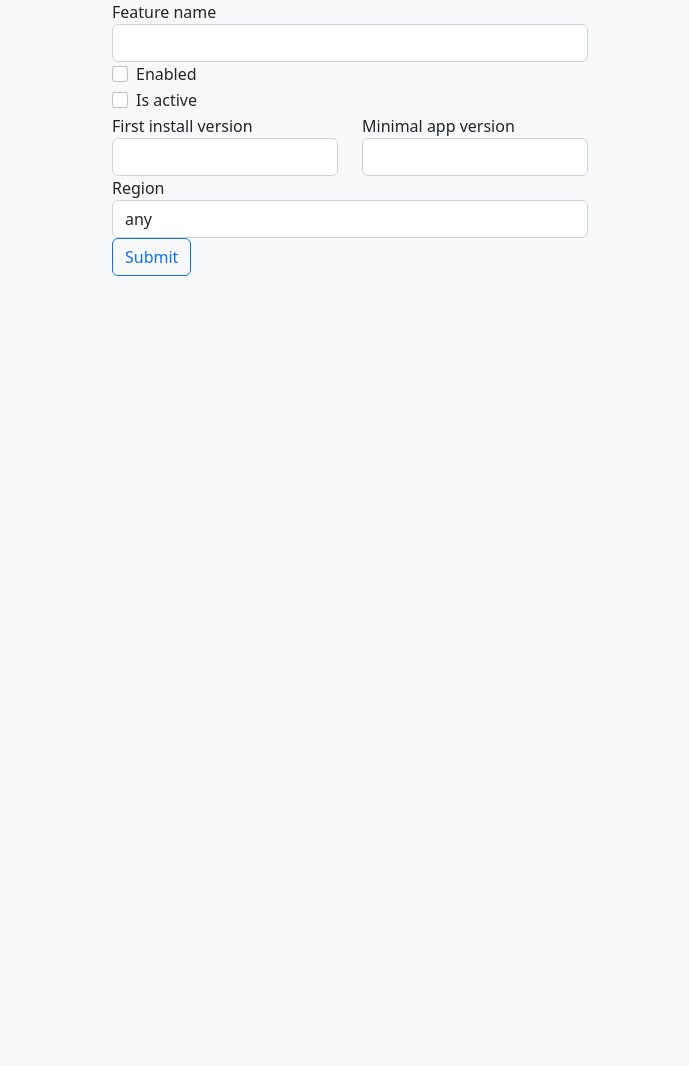
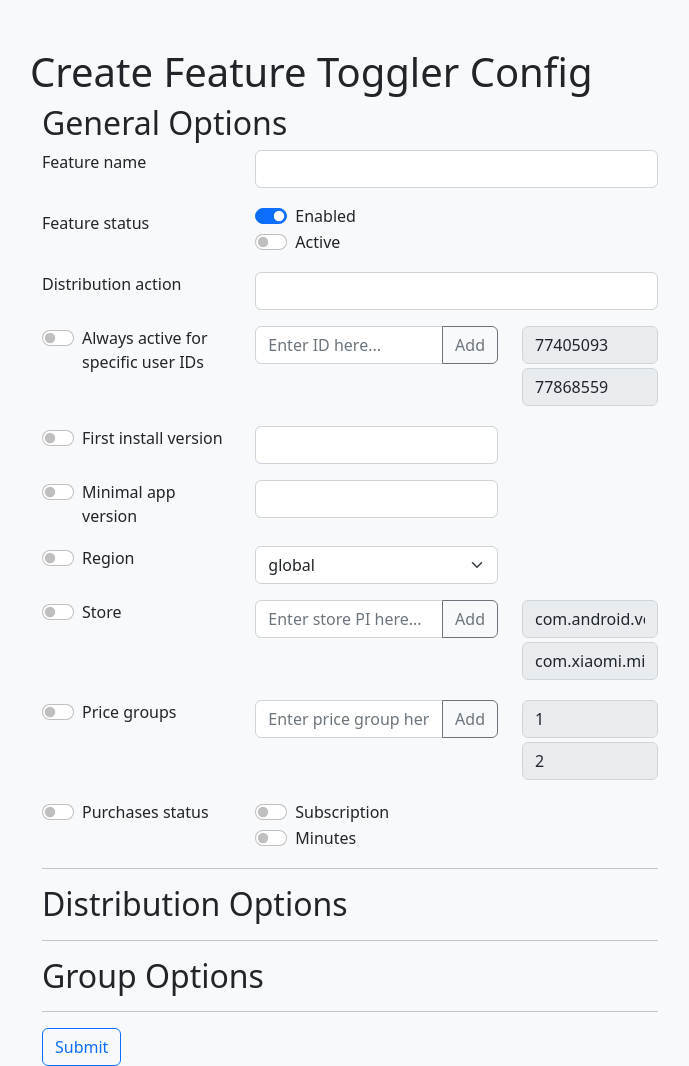
Before and after one commit to crackhead-koala/feature-toggler-config-generator, a Flask app: page / in a window 1280 px wide. Shown: the whole page, without its empty margins (290-979 px from the left). Before the commit the page ends 276 px from the top, so only its background shows below. Run offline with Flask 2, Linux system fonts and the light colour scheme; some libraries are stand-ins or nearby versions.

Commit message:
Add items to form

```diff
--- a/app/static/css/main.css
+++ b/app/static/css/main.css
@@ -0,0 +1,4 @@
+body {
+    width: 50%;
+    margin: auto;
+}
--- a/app/templates/main.html
+++ b/app/templates/main.html
@@ -1,64 +1,181 @@
 <!DOCTYPE html>
 <html lang="en">
 <head>
-    <meta charset="UTF-8"/>
-    <meta http-equiv="X-UA-Compatible" content="IE=edge"/>
-    <meta name="viewport" content="width=device-width, initial-scale=1.0"/>
+    <meta charset="UTF-8">
+    <meta http-equiv="X-UA-Compatible" content="IE=edge">
+    <meta name="viewport" content="width=device-width, initial-scale=1.0">
 
     <!-- Bootstrap CSS -->
-    <link rel="stylesheet" href="../static/css/bootstrap.css"/>
+    <link rel="stylesheet" href="../static/css/bootstrap.css">
 
     <!-- Custom CSS -->
-    <link rel="stylesheet" href="../static/css/main.css"/>
+    <link rel="stylesheet" href="../static/css/main.css">
 
     <title>Feature Toggler Config Editor</title>
 </head>
-<body class="bg-light">
+<body class="bg-light mt-5">
 
-    <form action="" style="width: 500px; margin: auto;">
+    <h1>Create Feature Toggler Config</h1>
+
+    <form action="">
         <div class="container">
 
-            <div class="form-group">
-                <label for="feature" class="from-label">Feature name</label>
-                <input type="text" id="feature" class="form-control"/>
+            <h2>General Options</h2>
+
+            <div class="row mb-3">
+                <label class="col-4 col-from-label" for="feature">Feature name</label>
+                <div class="col-8">
+                    <input class="form-control" type="text" id="feature">
+                </div>
             </div>
 
-            <div class="form-check">
-                <label for="enabled" class="form-check-label">Enabled</label>
-                <input type="checkbox" id="enabled" class="form-check-input"/>
-            </div>
-
-            <div class="form-check">
-                <label for="is_active" class="form-check-label">Is active</label>
-                <input type="checkbox" id="is_active" class="form-check-input"/>
-            </div>
-
-            <div class="row">
-                <div class="col">
-                    <div class="form-group">
-                        <label for="first_install" class="from-label">First install version</label>
-                        <input type="text" id="first_install" class="form-control"/>
+            <div class="row mb-3">
+                <label class="col-4 col-form-label" for="feature-status">Feature status</label>
+                <div class="col-8" id="feature-status">
+                    <div class="form-check form-switch">
+                        <input class="form-check-input" type="checkbox" id="enabled" checked>
+                        <label class="form-check-label" for="enabled">Enabled</label>
                     </div>
-                </div>
-
-                <div class="col">
-                    <div class="form-group">
-                        <label for="minimal_app_version" class="from-label">Minimal app version</label>
-                        <input type="text" id="first_install" class="form-control"/>
+                    <div class="form-check form-switch">
+                        <input class="form-check-input" type="checkbox" id="is-active">
+                        <label class="form-check-label" for="is-active">Active</label>
                     </div>
                 </div>
             </div>
 
-            <div class="form-group">
-                <label for="region" class="from-label">Region</label>
-                <select name="region" id="region" class="form-control">
-                    <option value="any">any</option>
-                    <option value="global">global</option>
-                    <option value="ru">ru</option>
-                </select>
+            <div class="row mb-3">
+                <label class="col-4 col-from-label" for="distribution-event">Distribution action</label>
+                <div class="col-8">
+                    <input class="form-control" type="text" id="distribution-event">
+                </div>
             </div>
 
-            <button type="submit" class="btn btn-outline-primary">Submit</button>
+            <div class="row mb-3">
+                <div class="col-4">
+                    <div class="form-check form-switch">
+                        <input class="form-check-input" type="checkbox" id="use-always-active-for-ids">
+                        <label class="form-check-label" for="use-always-active-for-ids">Always active for specific user IDs</label>
+                    </div>
+                </div>
+                <div class="col-5">
+                    <div class="input-group">
+                        <input class="form-control" type="text" placeholder="Enter ID here...">
+                        <button class="btn btn-outline-secondary" type="button" id="always-active-for-ids-addon">Add</button>
+                    </div>
+                </div>
+                <div class="col-3">
+                    <input class="form-control mb-1" type="text" value="77405093" disabled readonly>
+                    <input class="form-control mb-1" type="text" value="77868559" disabled readonly>
+                </div>
+            </div>
+
+            <div class="row mb-3">
+                <div class="col-4">
+                    <div class="form-check form-switch">
+                        <input class="form-check-input" type="checkbox" id="use-first-install">
+                        <label class="from-check-label" for="use-first-install">First install version</label>
+                    </div>
+                </div>
+                <div class="col-5">
+                    <input class="form-control" type="text">
+                </div>
+            </div>
+
+            <div class="row mb-3">
+                <div class="col-4">
+                    <div class="form-check form-switch">
+                        <input class="form-check-input" type="checkbox" id="use-minimal-app-version">
+                        <label class="form-check-label" for="use-minimal-app-version">Minimal app version</label>
+                    </div>
+                </div>
+                <div class="col-5">
+                    <input class="form-control" type="text">
+                </div>
+            </div>
+
+            <div class="row mb-3">
+                <div class="col-4">
+                    <div class="form-check form-switch">
+                        <input class="form-check-input" type="checkbox" id="use-region">
+                        <label class="form-check-label" for="use-region">Region</label>
+                    </div>
+                </div>
+                <div class="col-5">
+                    <select class="form-select" name="region">
+                        <option value="global">global</option>
+                        <option value="ru">ru</option>
+                    </select>
+                </div>
+            </div>
+
+            <div class="row mb-3">
+                <div class="col-4">
+                    <div class="form-check form-switch">
+                        <input class="form-check-input" type="checkbox" id="use-store">
+                        <label class="form-check-label" for="use-store">Store</label>
+                    </div>
+                </div>
+                <div class="col-5">
+                    <div class="input-group">
+                        <input class="form-control" type="text" placeholder="Enter store PI here...">
+                        <button class="btn btn-outline-secondary" type="button" id="store-addon">Add</button>
+                    </div>
+                </div>
+                <div class="col-3">
+                    <input class="form-control mb-1" type="text" value="com.android.vending" disabled readonly>
+                    <input class="form-control mb-1" type="text" value="com.xiaomi.mipicks" disabled readonly>
+                </div>
+            </div>
+
+            <div class="row mb-3">
+                <div class="col-4">
+                    <div class="form-check form-switch">
+                        <input class="form-check-input" type="text" id="use-price-groups">
+                        <label class="form-check-label" for="use-price-groups">Price groups</label>
+                    </div>
+                </div>
+                <div class="col-5" id="price-groups">
+                    <div class="input-group">
+                        <input class="form-control" type="text" placeholder="Enter price group here...">
+                        <button class="btn btn-outline-secondary" type="button" id="price-groups-addon">Add</button>
+                    </div>
+                </div>
+                <div class="col-3">
+                    <input class="form-control mb-1" type="text" value="1" disabled readonly>
+                    <input class="form-control mb-1" type="text" value="2" disabled readonly>
+                </div>
+            </div>
+
+            <div class="row mb-3">
+                <div class="col-4">
+                    <div class="form-check form-switch">
+                        <input class="form-check-input" type="checkbox" id="use-purchases-status">
+                        <label class="form-check-label" for="use-purchases-status">Purchases status</label>
+                    </div>
+                </div>
+                <div class="col-8" id="feature-status">
+                    <div class="form-check form-switch">
+                        <input class="form-check-input" type="checkbox" id="subscriptions">
+                        <label class="form-check-label" for="subscriptions">Subscription</label>
+                    </div>
+                    <div class="form-check form-switch">
+                        <input class="form-check-input" type="checkbox" id="minutes">
+                        <label class="form-check-label" for="minutes">Minutes</label>
+                    </div>
+                </div>
+            </div>
+
+            <hr>
+
+            <h2>Distribution Options</h2>
+
+            <hr>
+
+            <h2>Group Options</h2>
+
+            <hr>
+
+            <button class="btn btn-outline-primary" type="submit">Submit</button>
         </div>
     </form>
 
```
